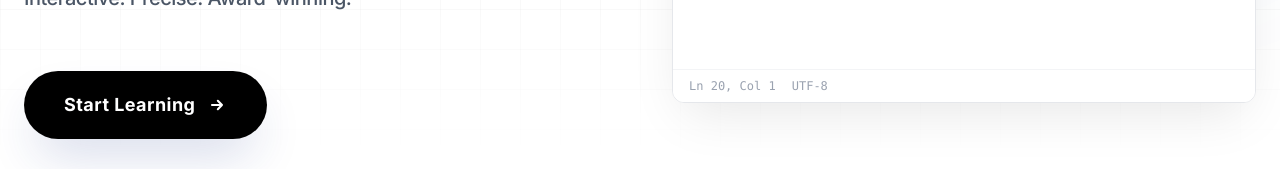
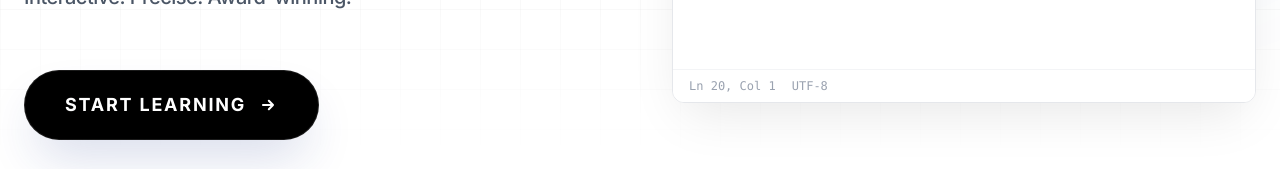
Before and after one commit to shaibuafeez/aleo-, a Next.js app: page / in a window 1280 px wide. Shown: the part 631-800 px from the top of the page. Built offline with nearby package versions, Linux system fonts and the light colour scheme; no server answers; what @mysten/dapp-kit, @mysten/sui would draw is missing.

Commit message:
UI Polish: Add Magnetic interaction and Uppercase typography to Hero CTA

```diff
--- a/app/components/Hero.tsx
+++ b/app/components/Hero.tsx
@@ -5,6 +5,7 @@ import Link from 'next/link';
 import gsap from 'gsap';
 import { ScrollTrigger } from 'gsap/ScrollTrigger';
 import InteractiveCodeVisualizer from './InteractiveCodeVisualizer';
+import Magnetic from './Magnetic';
 import { motion, useMotionValue, useSpring, useTransform } from 'framer-motion';
 
 gsap.registerPlugin(ScrollTrigger);
@@ -70,9 +71,10 @@ export default function Hero() {
                     </p>
 
                     <div className="flex flex-col sm:flex-row gap-4 justify-center lg:justify-start pt-6">
+                        <Magnetic>
                             <Link
                                 href="/lessons"
-                            className="group relative px-10 py-5 bg-black text-white rounded-full font-bold text-lg tracking-wide hover:scale-105 transition-all duration-300 shadow-2xl shadow-blue-900/20 overflow-hidden block"
+                                className="group relative px-10 py-5 bg-black text-white rounded-full font-bold text-lg tracking-wide hover:scale-105 transition-all duration-300 shadow-2xl shadow-blue-900/20 overflow-hidden block border border-white/10"
                             >
                                 {/* Standard Text (Slides Up) */}
                                 <motion.div
@@ -81,7 +83,7 @@ export default function Hero() {
                                     transition={{ duration: 0.3, ease: [0.33, 1, 0.68, 1] }}
                                     className="flex items-center gap-3 relative z-10"
                                 >
-                                <span>Start Learning</span>
+                                    <span className="uppercase tracking-widest">START LEARNING</span>
                                     <svg className="w-5 h-5" fill="none" viewBox="0 0 24 24" stroke="currentColor">
                                         <path strokeLinecap="round" strokeLinejoin="round" strokeWidth={2.5} d="M13 7l5 5m0 0l-5 5m5-5H6" />
                                     </svg>
@@ -94,12 +96,13 @@ export default function Hero() {
                                     transition={{ duration: 0.3, ease: [0.33, 1, 0.68, 1] }}
                                     className="absolute inset-0 flex items-center justify-center gap-3 bg-blue-600 text-white z-10"
                                 >
-                                <span>Let's Go</span>
+                                    <span className="uppercase tracking-widest">LET'S BUILD</span>
                                     <svg className="w-5 h-5 rotate-[-45deg]" fill="none" viewBox="0 0 24 24" stroke="currentColor" strokeWidth="2.5">
                                         <path strokeLinecap="round" strokeLinejoin="round" d="M13 7l5 5m0 0l-5 5m5-5H6" />
                                     </svg>
                                 </motion.div>
                             </Link>
+                        </Magnetic>
                     </div>
                 </div>
 
--- /dev/null
+++ b/app/components/Magnetic.tsx
@@ -0,0 +1,41 @@
+"use client";
+
+import { motion, useMotionValue, useSpring } from "framer-motion";
+import { useRef } from "react";
+
+export default function Magnetic({ children }: { children: React.ReactNode }) {
+    const ref = useRef<HTMLDivElement>(null);
+    const x = useMotionValue(0);
+    const y = useMotionValue(0);
+
+    const mouseX = useSpring(x, { stiffness: 150, damping: 15, mass: 0.1 });
+    const mouseY = useSpring(y, { stiffness: 150, damping: 15, mass: 0.1 });
+
+    const handleMouseMove = (e: React.MouseEvent) => {
+        const { clientX, clientY } = e;
+        if (ref.current) {
+            const { height, width, left, top } = ref.current.getBoundingClientRect();
+            const xVal = clientX - (left + width / 2);
+            const yVal = clientY - (top + height / 2);
+            x.set(xVal * 0.35);
+            y.set(yVal * 0.35);
+        }
+    };
+
+    const handleMouseLeave = () => {
+        x.set(0);
+        y.set(0);
+    };
+
+    return (
+        <motion.div
+            ref={ref}
+            onMouseMove={handleMouseMove}
+            onMouseLeave={handleMouseLeave}
+            style={{ x: mouseX, y: mouseY }}
+            className="inline-block"
+        >
+            {children}
+        </motion.div>
+    );
+}
```
Lines whose indentation alone changed are shown as unchanged.
